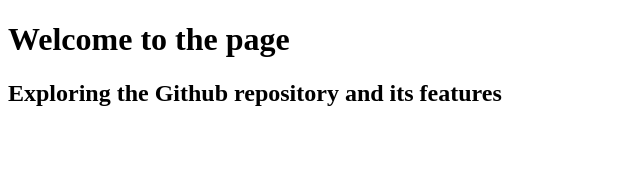
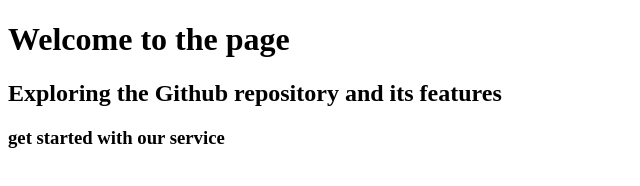
Before and after one commit to amanyadav100284-blip/Workshop-CSI, a plain HTML site: page index.html in a window 1280 px wide. Shown: the whole page, without its empty margins (0-640 px from the left). Drawn offline with Linux system fonts and the light colour scheme.

Commit message:
added h3

```diff
--- a/index.html
+++ b/index.html
@@ -10,5 +10,6 @@
     <h1>Welcome to the page</h1>
     <h2>Exploring the Github repository and its features
     </h2>
+    <h3>get started with our service</h3>
 </body>
 </html>
```
